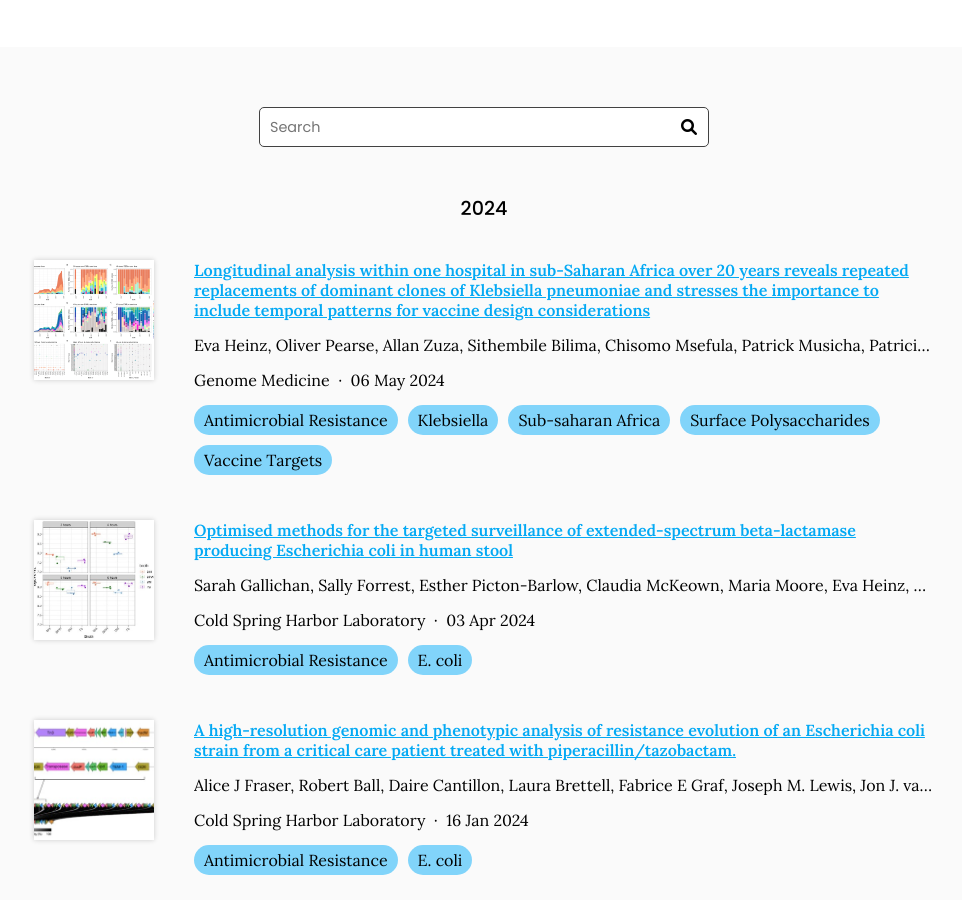
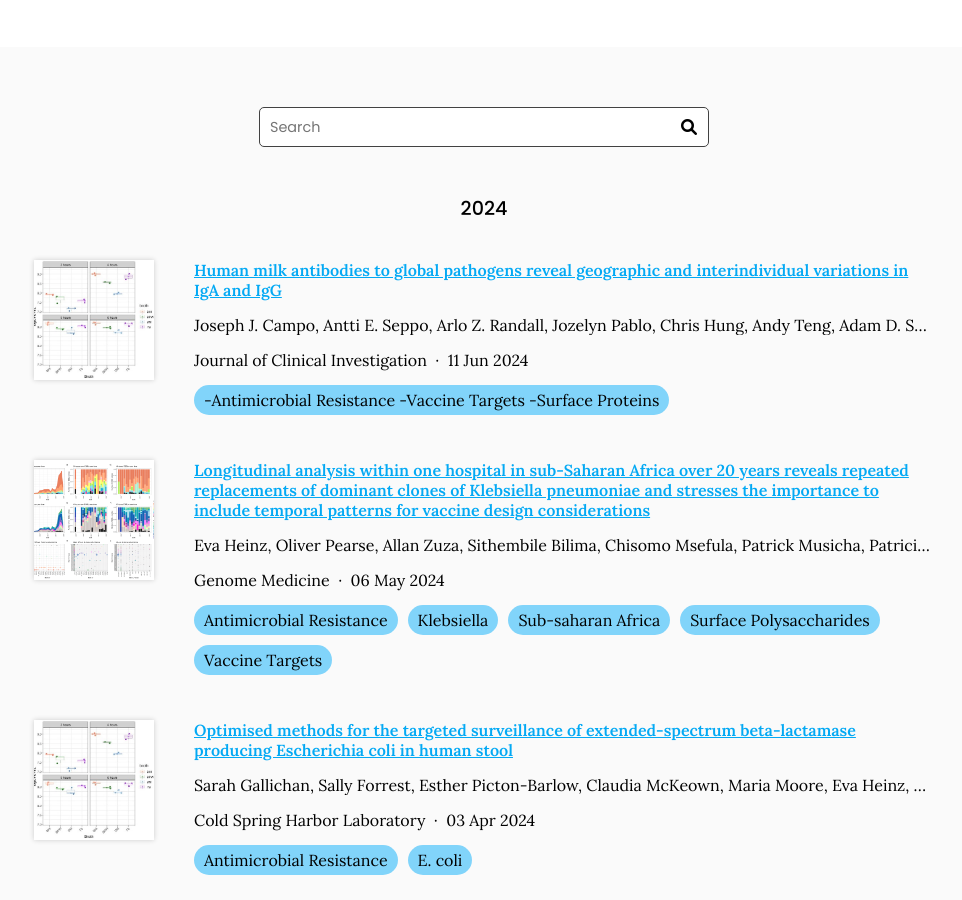
Before and after one commit to Evo-MInt/MicGen-lab-website, a Jekyll site: the page built from research/index.md, in a window 1280 px wide and 900 px high, scrolled down 801 px. Shown: the whole window, without its empty margins (156-1118 px from the left). Built offline with Jekyll 4.4.1, drawn with Linux system fonts in a browser that asks for light colours.

Commit message:
Generate citations

```diff
--- a/_data/citations.yaml
+++ b/_data/citations.yaml
@@ -1,6 +1,45 @@
 # DO NOT EDIT, GENERATED AUTOMATICALLY FROM SOURCES.YAML (AND ELSEWHERE)
 # See https://github.com/greenelab/lab-website-template/wiki/Citations
 
+- id: doi:10.1172/JCI168789
+  title: Human milk antibodies to global pathogens reveal geographic and interindividual
+    variations in IgA and IgG
+  authors:
+  - Joseph J. Campo
+  - Antti E. Seppo
+  - Arlo Z. Randall
+  - Jozelyn Pablo
+  - Chris Hung
+  - Andy Teng
+  - Adam D. Shandling
+  - Johnathon Truong
+  - Amit Oberai
+  - James Miller
+  - Najeeha Talat Iqbal
+  - "Pablo Pe\xF1ataro Yori"
+  - Anna Kaarina Kukkonen
+  - Mikael Kuitunen
+  - L. Beryl Guterman
+  - Shaun K. Morris
+  - Lisa G. Pell
+  - Abdullah Al Mahmud
+  - Girija Ramakrishan
+  - Eva Heinz
+  - Beth D. Kirkpatrick
+  - Abu S.G. Faruque
+  - Rashidul Haque
+  - R. John Looney
+  - Margaret N. Kosek
+  - Erkki Savilahti
+  - Saad B. Omer
+  - Daniel E. Roth
+  - William A. Petri
+  - "Kirsi M. J\xE4rvinen"
+  publisher: Journal of Clinical Investigation
+  date: '2024-06-11'
+  link: https://doi.org/gt5w93
+  image: images/Gallichan.jpg
+  tags: -Antimicrobial Resistance -Vaccine Targets -Surface Proteins
 - id: doi:10.1101/2024.04.02.24305201
   title: Optimised methods for the targeted surveillance of extended-spectrum beta-lactamase
     producing Escherichia coli in human stool
```
